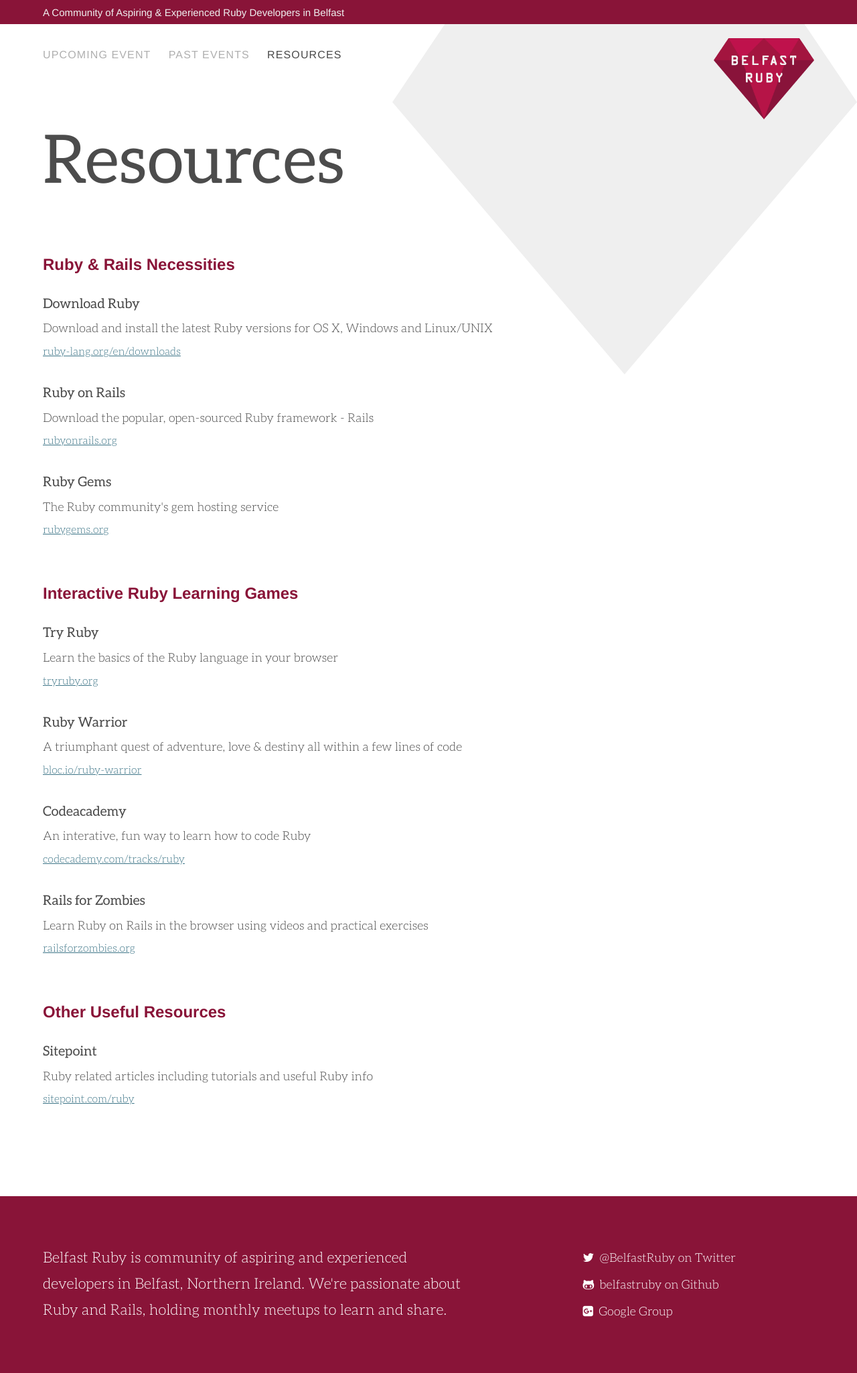
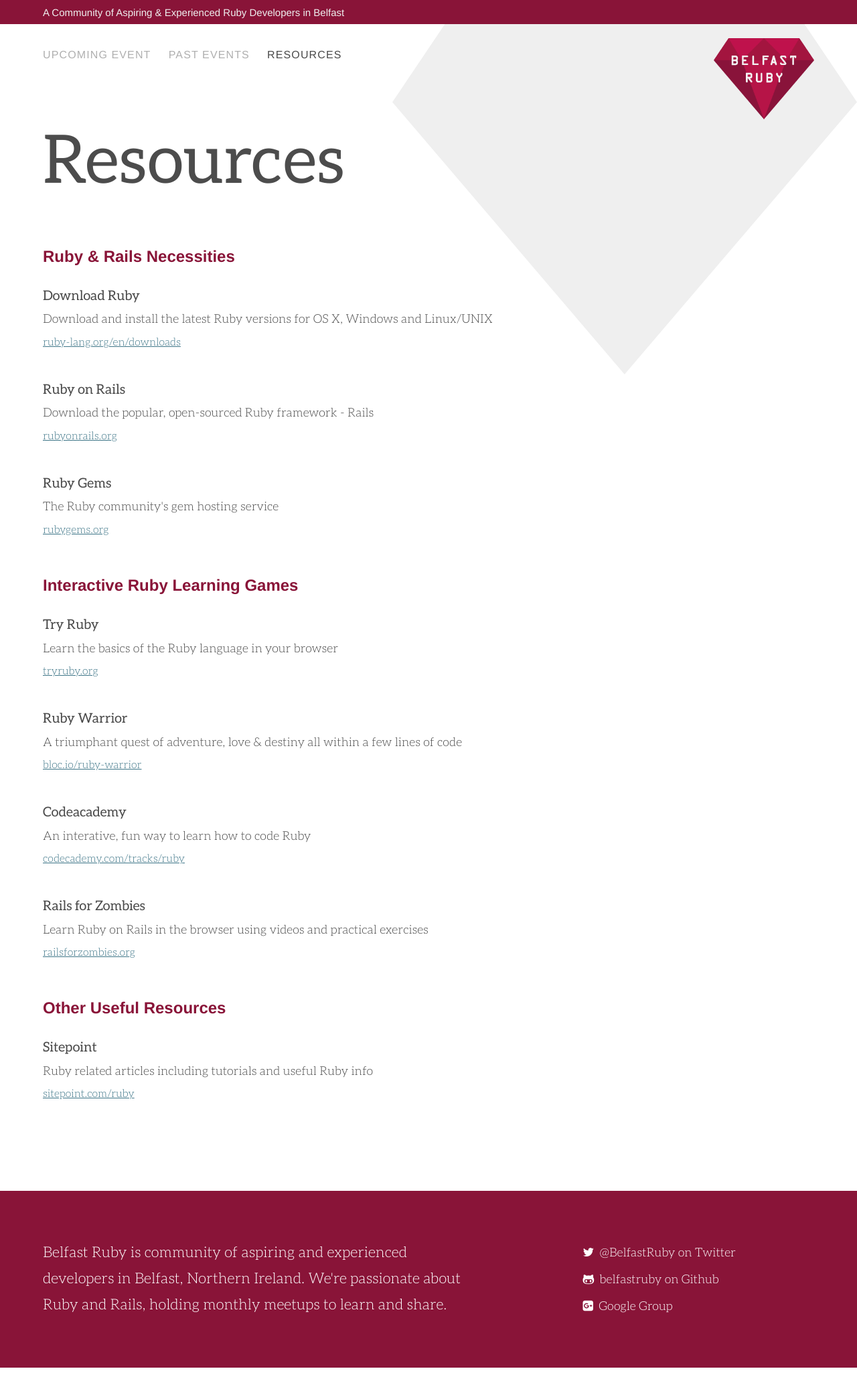
Before and after one commit to belfastruby/belfastruby.com, a Jekyll site: the page built from resources.html, in a window 1280 px wide. Shown: the whole page at 67% size. Built offline with Jekyll 4.4.1, drawn with Linux system fonts in a browser that asks for light colours; nearby versions of some CDN libraries; Markdown is read by kramdown in place of the engine named in the settings.

Commit message:
some mobile changes

```diff
--- a/_layouts/default.html
+++ b/_layouts/default.html
@@ -83,7 +83,7 @@
         <a class="belfastruby" href="{{ site.baseurl }}/">Belfast Ruby</a>
         <span id="burger" class="burger" href="#sidr">burger</span>
         <div id="sidr" class="sidr">
-          <div class="sidr_logo"><img src="{{ site.baseurl }}/assets/images/belfast-ruby-logo.png"></img></div>
+          <a href="{{site.baseurl}}/" class="sidr_logo"><img src="{{ site.baseurl }}/assets/images/belfast-ruby-logo.png"></img></a>
           <div class="sidr_bio"><p>A community of aspiring &amp;&nbsp;experienced Ruby developers in Belfast</p></div>
           <nav>
             <ul>
--- a/assets/css/main.css
+++ b/assets/css/main.css
@@ -472,8 +472,8 @@
 h3 {
   color: #494949;
   font-size: 20px;
-  line-height: 2em;
-  padding-bottom: 0.1em;
+  line-height: 1.2em;
+  padding: 1em 0 0.4em 0;
   font-family: "Aleo-Regular", Georgia, serif;
 }
 
@@ -668,7 +668,7 @@
 /* Resources page */
 /* line 193, ../sass/_typography.scss */
 .resources-page h2 {
-  padding-top: 2em;
+  padding: 1.5em 0 0.5em 0;
 }
 
 /* line 198, ../sass/_typography.scss */
@@ -677,38 +677,44 @@
 }
 /* line 200, ../sass/_typography.scss */
 ul.ruby-links h3 {
-  padding-top: 1.2em;
   display: inline-block;
+  padding-top: 0.2em;
 }
 /* line 204, ../sass/_typography.scss */
 ul.ruby-links li {
   list-style: none;
   line-height: 25px;
+  padding-top: 2.3em;
 }
-/* line 207, ../sass/_typography.scss */
+/* line 208, ../sass/_typography.scss */
+ul.ruby-links li:first-child {
+  padding-top: 1em;
+}
+/* line 211, ../sass/_typography.scss */
 ul.ruby-links li:last-child {
   padding-bottom: 1em;
 }
-/* line 210, ../sass/_typography.scss */
+/* line 214, ../sass/_typography.scss */
 ul.ruby-links li a {
   color: #407789;
-  line-height: 35px;
+  padding: 5px 0 5px 0;
+  display: inline-block;
 }
-/* line 213, ../sass/_typography.scss */
+/* line 218, ../sass/_typography.scss */
 ul.ruby-links li a:hover {
   color: #479ab6;
 }
-/* line 217, ../sass/_typography.scss */
+/* line 222, ../sass/_typography.scss */
 ul.ruby-links li h3 a {
   text-decoration: none;
   color: #494949;
   font-size: 20px;
 }
-/* line 221, ../sass/_typography.scss */
+/* line 226, ../sass/_typography.scss */
 ul.ruby-links li h3 a:hover {
   color: #891438;
 }
-/* line 225, ../sass/_typography.scss */
+/* line 230, ../sass/_typography.scss */
 ul.ruby-links li p {
   width: 80%;
   max-width: 780px;
@@ -716,7 +722,7 @@
 }
 
 /* Past Events Page */
-/* line 235, ../sass/_typography.scss */
+/* line 241, ../sass/_typography.scss */
 .number {
   display: inline-block;
   padding-right: 11px;
@@ -1080,8 +1086,8 @@
 
   /* line 162, ../sass/_mediaqueries.scss */
   h1 {
-    font-size: 45px;
-    padding-top: 1.4em;
+    font-size: 38px;
+    padding: 2.4em 0 0.9em 0;
   }
 
   /* line 167, ../sass/_mediaqueries.scss */
--- a/assets/sass/_mediaqueries.scss
+++ b/assets/sass/_mediaqueries.scss
@@ -160,8 +160,8 @@
   }
 
   h1{
-   font-size: 45px;
-   padding-top: 1.4em;
+   font-size: 38px;
+   padding: 2.4em 0 0.9em 0;
   }
 
   .main-event-details .intro h3, .main-event-details p{
```
Also changed, not shown: assets/sass/_typography.scss (+11 -5 lines).
